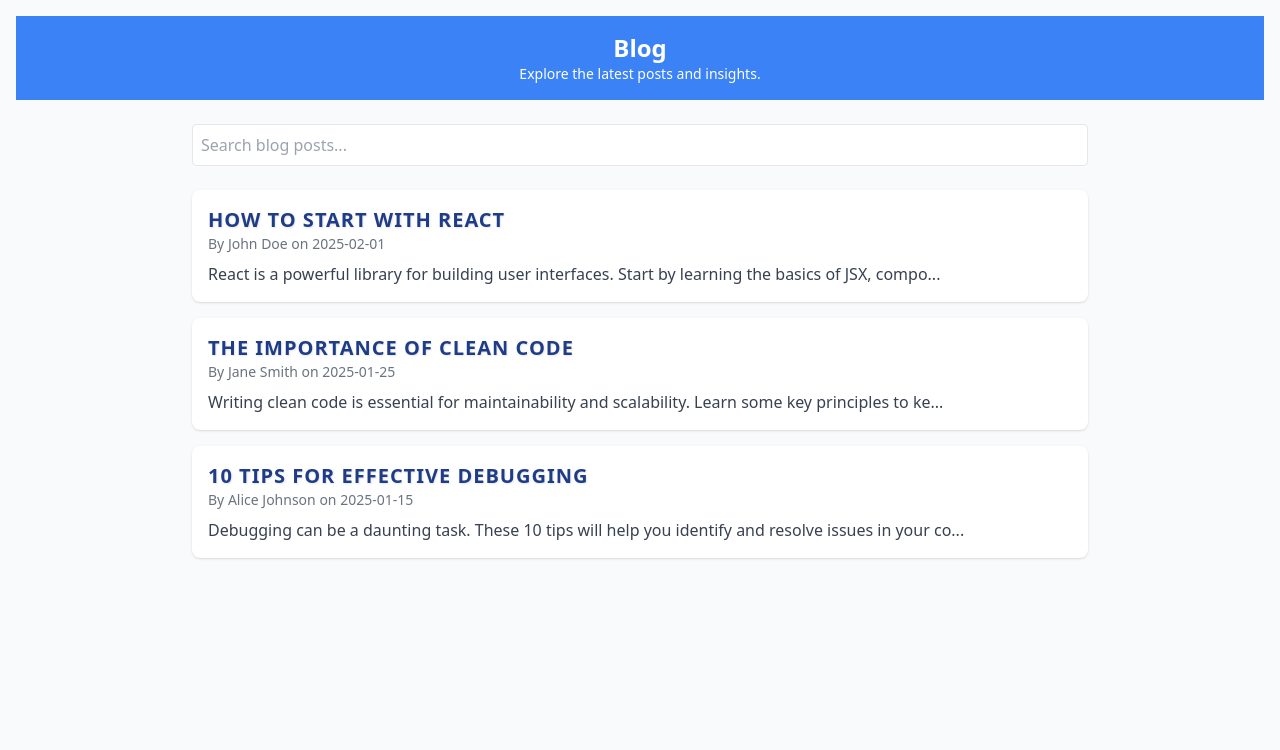
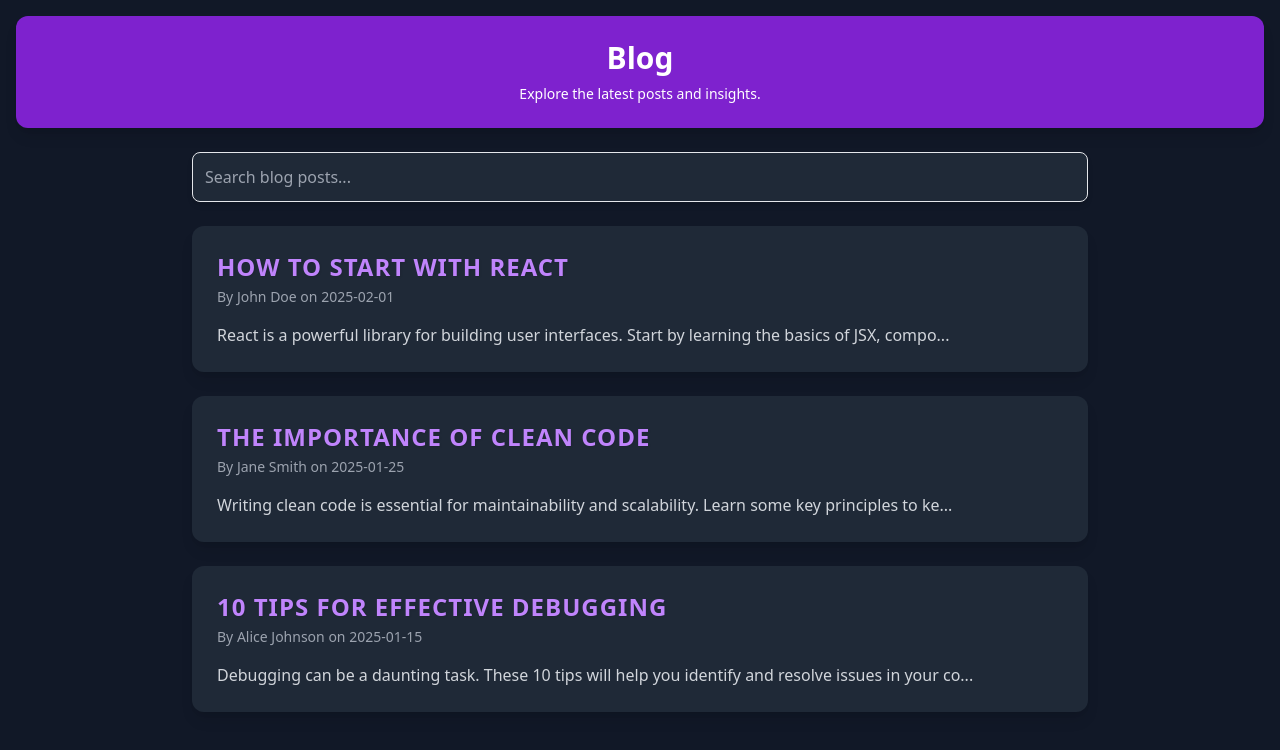
Before and after one commit to tarun824/HackThisFall_InterestFusion, a React (Vite) app in the folder frontend/: page /blog in a window 1280 px wide. Shown: the top 750 px of the page. Built offline with nearby package versions, Linux system fonts and the light colour scheme.

Commit message:
enhanced blog page

```diff
--- a/frontend/src/components/Blog.jsx
+++ b/frontend/src/components/Blog.jsx
@@ -1,4 +1,5 @@
 import React, { useState } from "react";
+import { motion } from "framer-motion";
 
 // Mock data for blog posts
 const mockBlogPosts = [
@@ -7,21 +8,24 @@ const mockBlogPosts = [
     title: "How to Start with React",
     author: "John Doe",
     date: "2025-02-01",
-    content: "React is a powerful library for building user interfaces. Start by learning the basics of JSX, components, and state management.",
+    content:
+      "React is a powerful library for building user interfaces. Start by learning the basics of JSX, components, and state management.",
   },
   {
     id: 2,
     title: "The Importance of Clean Code",
     author: "Jane Smith",
     date: "2025-01-25",
-    content: "Writing clean code is essential for maintainability and scalability. Learn some key principles to keep your codebase tidy.",
+    content:
+      "Writing clean code is essential for maintainability and scalability. Learn some key principles to keep your codebase tidy.",
   },
   {
     id: 3,
     title: "10 Tips for Effective Debugging",
     author: "Alice Johnson",
     date: "2025-01-15",
-    content: "Debugging can be a daunting task. These 10 tips will help you identify and resolve issues in your code more efficiently.",
+    content:
+      "Debugging can be a daunting task. These 10 tips will help you identify and resolve issues in your code more efficiently.",
   },
 ];
 
@@ -29,21 +33,39 @@ const Blog = () => {
   const [selectedPost, setSelectedPost] = useState(null);
   const [searchQuery, setSearchQuery] = useState("");
 
-  // Filter blog posts based on the search query
   const filteredPosts = mockBlogPosts.filter((post) =>
     post.title.toLowerCase().includes(searchQuery.toLowerCase())
   );
 
   return (
-    <div className="bg-gray-50 min-h-screen p-4">
+    <div className="bg-gray-900 min-h-screen p-4">
       {/* Header */}
-      <header className="bg-blue-500 text-white text-center py-4 mb-6">
-        <h1 className="text-2xl font-bold">Blog</h1>
-        <p className="text-sm">Explore the latest posts and insights.</p>
+      <header className="bg-purple-700 text-white text-center py-6 mb-6 shadow-lg rounded-xl">
+        <motion.h1
+          className="text-3xl font-extrabold"
+          initial={{ opacity: 0, y: -20 }}
+          animate={{ opacity: 1, y: 0 }}
+          transition={{ duration: 0.5 }}
+        >
+          Blog
+        </motion.h1>
+        <motion.p
+          className="text-sm mt-2"
+          initial={{ opacity: 0 }}
+          animate={{ opacity: 1 }}
+          transition={{ delay: 0.6, duration: 0.5 }}
+        >
+          Explore the latest posts and insights.
+        </motion.p>
       </header>
 
       {/* Main Section */}
-      <main className="max-w-4xl mx-auto">
+      <motion.main
+        className="max-w-4xl mx-auto"
+        initial={{ opacity: 0 }}
+        animate={{ opacity: 1 }}
+        transition={{ duration: 0.5 }}
+      >
         {selectedPost ? (
           <BlogDetail post={selectedPost} setSelectedPost={setSelectedPost} />
         ) : (
@@ -52,7 +74,7 @@ const Blog = () => {
             <BlogList posts={filteredPosts} setSelectedPost={setSelectedPost} />
           </>
         )}
-      </main>
+      </motion.main>
     </div>
   );
 };
@@ -60,61 +82,99 @@ const Blog = () => {
 // SearchBar Component
 const SearchBar = ({ searchQuery, setSearchQuery }) => {
   return (
-    <div className="mb-6">
+    <motion.div
+      className="mb-6"
+      initial={{ opacity: 0, y: -10 }}
+      animate={{ opacity: 1, y: 0 }}
+      transition={{ duration: 0.3 }}
+    >
       <input
         type="text"
         placeholder="Search blog posts..."
         value={searchQuery}
         onChange={(e) => setSearchQuery(e.target.value)}
-        className="w-full p-2 border rounded focus:outline-none focus:ring focus:ring-blue-300"
+        className="w-full p-3 border rounded-lg focus:outline-none focus:ring-2 focus:ring-purple-400 shadow-md bg-gray-800 text-white placeholder-gray-400"
       />
-    </div>
+    </motion.div>
   );
 };
 
-// BlogList Component
+// BlogList Component with glowing effect
 const BlogList = ({ posts, setSelectedPost }) => {
   return (
-    <div className="space-y-4">
+    <motion.div
+      className="space-y-6"
+      initial="hidden"
+      animate="visible"
+      variants={{
+        hidden: { opacity: 0 },
+        visible: {
+          opacity: 1,
+          transition: { staggerChildren: 0.2 },
+        },
+      }}
+    >
       {posts.length > 0 ? (
         posts.map((post) => (
-          <div
+          <motion.div
             key={post.id}
-            className="bg-white shadow rounded-lg p-4 cursor-pointer hover:bg-gray-100"
+            className="bg-gray-800 shadow-lg rounded-xl p-6 cursor-pointer border border-transparent hover:border-purple-500 hover:shadow-[0_0_20px_rgba(168,85,247,0.6)] transition duration-300 hover:scale-105"
+            whileHover={{ scale: 1.1 }}
+            initial={{ opacity: 0, y: 20 }}
+            animate={{ opacity: 1, y: 0 }}
+            transition={{ duration: 0.3 }}
             onClick={() => setSelectedPost(post)}
           >
-            <h2 className="text-xl font-bold">{post.title}</h2>
-            <p className="text-gray-500 text-sm">
+            <h2 className="text-2xl font-bold text-purple-400">{post.title}</h2>
+            <p className="text-gray-400 text-sm mt-1">
               By {post.author} on {post.date}
             </p>
-            <p className="text-gray-700 mt-2">
-              {post.content.slice(0, 100)}...
-            </p>
-          </div>
+            <p className="text-gray-300 mt-4">{post.content.slice(0, 100)}...</p>
+          </motion.div>
         ))
       ) : (
-        <p className="text-gray-600">No posts found. Try another search.</p>
+        <p className="text-gray-400">No posts found. Try another search.</p>
       )}
-    </div>
+    </motion.div>
   );
 };
 
 // BlogDetail Component
 const BlogDetail = ({ post, setSelectedPost }) => {
   return (
-    <div className="bg-white shadow rounded-lg p-6">
-      <button
+    <motion.div
+      className="bg-gray-800 shadow-lg rounded-xl p-8"
+      initial={{ opacity: 0, scale: 0.8 }}
+      animate={{ opacity: 1, scale: 1 }}
+      transition={{ duration: 0.5 }}
+    >
+      <motion.button
         onClick={() => setSelectedPost(null)}
-        className="text-blue-500 hover:underline mb-4"
+        className="text-purple-400 hover:underline mb-4"
+        whileHover={{ scale: 1.1 }}
       >
         &larr; Back to Blog List
-      </button>
-      <h2 className="text-2xl font-bold mb-2">{post.title}</h2>
-      <p className="text-gray-500 text-sm mb-4">
+      </motion.button>
+      <motion.h2
+        className="text-3xl font-extrabold text-purple-400 mb-2"
+        initial={{ opacity: 0, x: -50 }}
+        animate={{ opacity: 1, x: 0 }}
+        transition={{ duration: 0.4 }}
+      >
+        {post.title}
+      </motion.h2>
+      <p className="text-gray-400 text-sm mb-4">
         By {post.author} on {post.date}
       </p>
-      <p className="text-gray-700">{post.content}</p>
-    </div>
+      <motion.p
+        className="text-gray-300 leading-relaxed"
+        initial={{ opacity: 0 }}
+        animate={{ opacity: 1 }}
+        transition={{ delay: 0.2, duration: 0.5 }}
+      >
+        {post.content}
+      </motion.p>
+    </motion.div>
   );
 };
 
```
